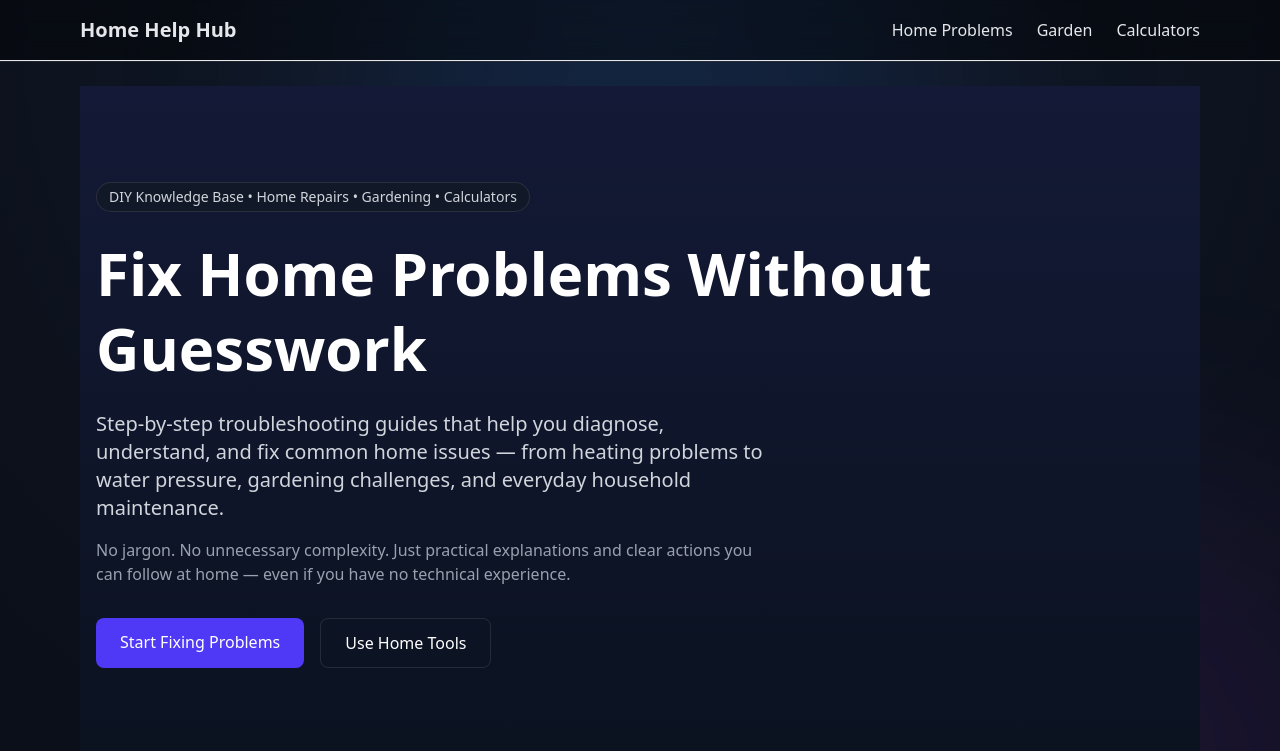
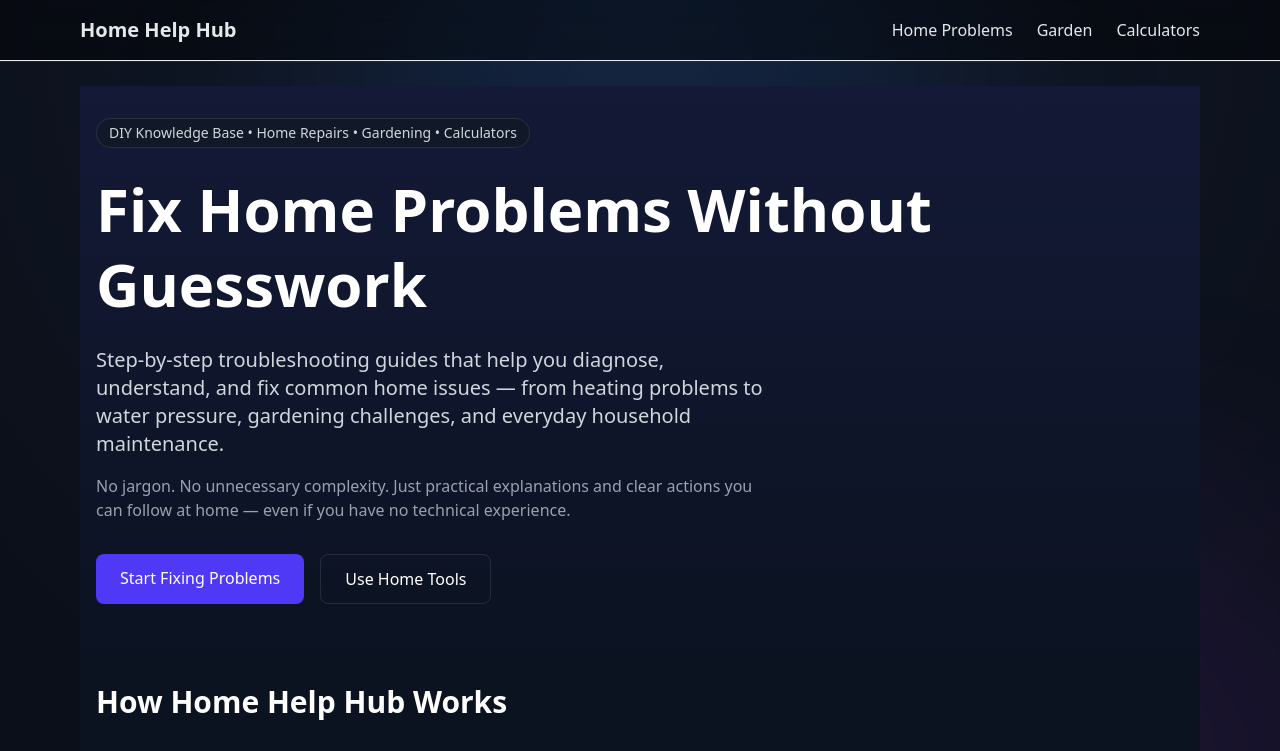
Before and after one commit to MikolajRz/home-help-hub, a Next.js app: page / in a window 1280 px wide. Shown: the top 751 px of the page. Built offline with nearby package versions, Linux system fonts and the light colour scheme.

Commit message:
Small change

```diff
--- a/app/page.tsx
+++ b/app/page.tsx
@@ -13,7 +13,7 @@
       <section className="relative overflow-hidden">
         <div className="absolute inset-0 bg-gradient-to-b from-indigo-500/10 to-transparent pointer-events-none" />
 
-        <div className="max-w-6xl mx-auto px-4 pt-24 pb-20 relative">
+        <div className="max-w-6xl mx-auto px-4 pt-8 pb-20 relative">
           <span className="inline-block bg-[#111827] border border-white/10 rounded-full px-3 py-1 text-sm text-gray-300">
             DIY Knowledge Base • Home Repairs • Gardening • Calculators
           </span>
```
